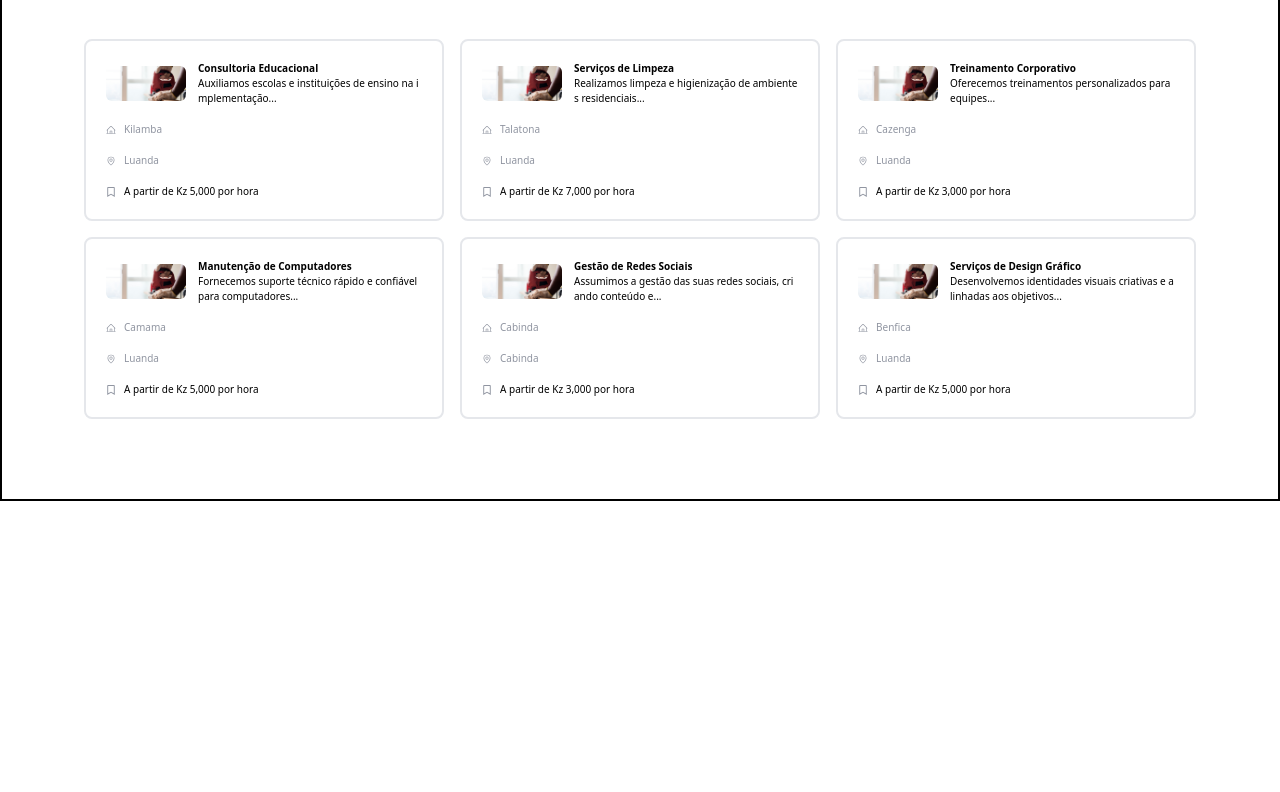
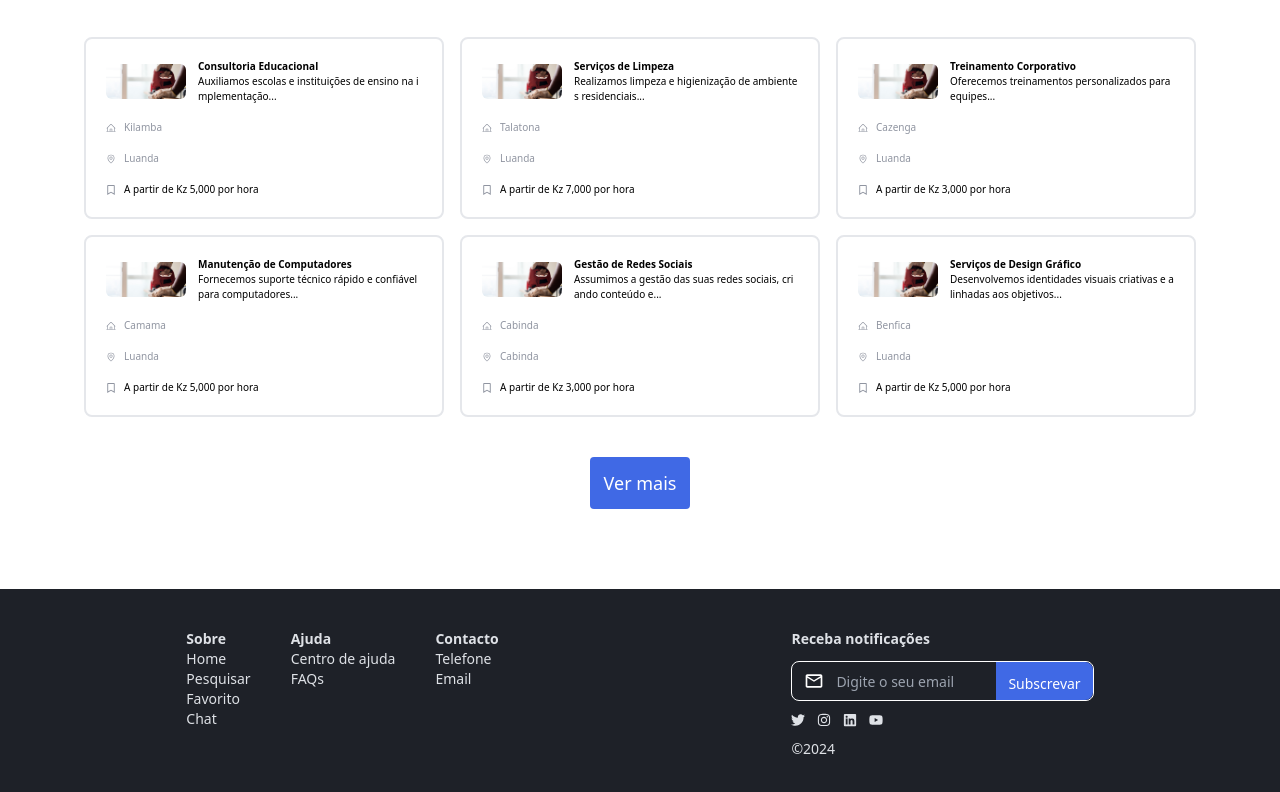
Before and after one commit to safeq-ao/Sapritec.service-, a React (Vite) app: page / in a window 1280 px wide. Shown: the part 884-1676 px from the top of the page. Before the commit the page ends 1385 px from the top, so only its background shows below. Built offline with nearby package versions, Linux system fonts and the light colour scheme.

Commit message:
feat:footer

```diff
--- a/src/App.jsx
+++ b/src/App.jsx
@@ -1,16 +1,19 @@
+import { Footer } from "./components/footer/Footer"
 import Header from "./components/header/Header"
 import { TelaImagem } from "./components/tela-de-imagem/telaImagem"
 import { PaginaDeBusca } from "./components/tela-de-pesquisa/PaginaDeBusca."
+
 
 function App() {
 
   return (
     <>
-     <Header/>
-     <TelaImagem/>
-     <PaginaDeBusca/>
+      <Header />
+      <TelaImagem />
+      <PaginaDeBusca />
+      <Footer/>
     </>
-  )
+  );
 }
 
 export default App
--- /dev/null
+++ b/src/components/footer/Footer.jsx
@@ -0,0 +1,66 @@
+import React from 'react'
+import { FaInstagram, FaLinkedin, FaTwitter, FaVoicemail, FaYoutube } from 'react-icons/fa'
+import { MdOutlineMailOutline } from "react-icons/md";
+
+export function Footer () {
+  return (
+    <footer className="bg-footer text-text-footer flex flex-row p-10 justify-around">
+      <div className="flex flex-row text-sm gap-10">
+        <span>
+          <h2 className="font-bold">Sobre</h2>
+          <ul>
+            <li>Home</li>
+            <li>Pesquisar</li>
+            <li>Favorito</li>
+            <li>Chat</li>
+          </ul>
+        </span>
+
+        <span>
+          <ul>
+            <h2 className="font-bold">Ajuda</h2>
+            <li>Centro de ajuda</li>
+            <li>FAQs</li>
+          </ul>
+        </span>
+
+        <span>
+          <h2 className=" font-bold">Contacto</h2>
+          <ul>
+            <li>Telefone</li>
+            <li>Email</li>
+          </ul>
+        </span>
+      </div>
+
+      <div className="text-sm flex flex-col gap-3">
+        <h2 className="font-bold">Receba notificações</h2>
+        <span className="flex flex-row items-center justify-center h-10  rounded-[8px] bg-footer border border-white">
+          <MdOutlineMailOutline
+            size={"20px"}
+            color="white"
+            className="m-3 bg-footer h-[100%]"
+          />
+          <input
+            type="search"
+            placeholder="Digite o seu email"
+            className="outline-none h-[100%] bg-footer w-40"
+          />
+          <button
+            type="submit"
+            className="p-3 bg-botao outline-none text-white h-[100%] rounded-tr-[8px] rounded-br-[8px] "
+          >
+            Subscrevar
+          </button>
+        </span>
+        <span className="flex items-center gap-3">
+          <FaTwitter />
+          <FaInstagram />
+          <FaLinkedin />
+          <FaYoutube />
+        </span>
+        <p>&copy;2024</p>
+      </div>
+    </footer>
+  );
+}
--- a/src/components/tela-de-pesquisa/PaginaDeBusca..jsx
+++ b/src/components/tela-de-pesquisa/PaginaDeBusca..jsx
@@ -10,7 +10,7 @@ import { Navigation, Pagination } from "swiper/modules";
 
 export function PaginaDeBusca() {
   return (
-    <div className="flex flex-col border-2 border-black p-10 h-auto w-auto">
+    <div className="flex flex-col p-10 h-auto w-auto">
       <div className="flex flex-col items-center gap-10">
         <h1 className="font-bold text-32">
           Explore por <b className="text-botao">categoria</b>
@@ -58,7 +58,7 @@ export function PaginaDeBusca() {
         </div>
       </div>
 
-      {/* card services */}
+      {/* servicos que podes precisar */}
       <div className="flex flex-col items-center m-10">
         <h1 className="font-bold text-32 text-botao">
           Serviços que pode precisar
@@ -103,6 +103,10 @@ export function PaginaDeBusca() {
             );
           })}
         </div>
+
+        <button className="w-[100px] h-[52px] bg-botao rounded-[4px] mt-10 text-white text-18">
+          Ver mais
+        </button>
       </div>
     </div>
   );
--- a/tailwind.config.js
+++ b/tailwind.config.js
@@ -7,6 +7,8 @@ export default {
         botao: "#4069E5",
         white: "#FFFFFF",
         legenda: "#9095A1",
+        footer: "#1E2128",
+        "text-footer": "#DEE1E6",
       },
       fontSize: {
         18: "18px",
```
